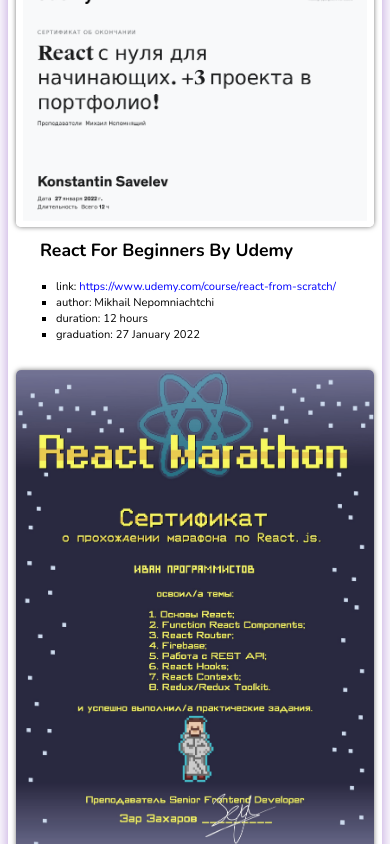
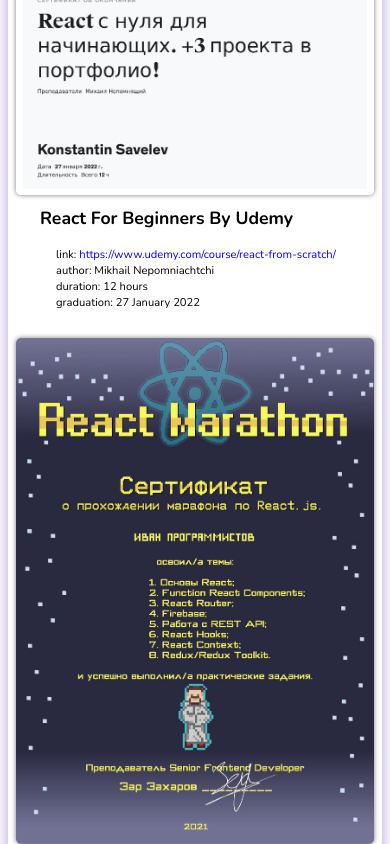
Before and after one commit to Konton022/new_cv_page, a website built with webpack: page src/index.html in a window 390 px wide. Shown: the part 1156-2000 px from the top of the page. Built offline with nearby package versions, Linux system fonts and the light colour scheme; files whose address does not match are found by name.

Commit message:
added color bg

```diff
--- a/src/styles/main.scss
+++ b/src/styles/main.scss
@@ -1,6 +1,6 @@
 @import url('https://fonts.googleapis.com/css2?family=Nunito:wght@400;700&display=swap');
 
-$main_bg_color: rgb(159, 113, 204);
+$main_bg_color: rgb(151, 119, 210);
 $default_bg_color: rgb(121, 121, 121);
 $h1_size: 1.8rem;
 $h2_size: 1.4rem;
@@ -23,7 +23,7 @@
 }
 
 ul{
-    list-style-type: square;
+    list-style-type: none;
 
     li {
         line-height: 1.5rem;
@@ -241,6 +241,7 @@
     ul {
         padding-left: 1.5rem;
         font-size: 1rem * $size_index;
+        list-style-type: none;
 
         li {
             line-height: 1rem;
@@ -254,6 +255,7 @@
         padding: 0.5rem;
     }
     .header{
+        margin: 1rem 0;
         &__wrapper {
             padding: 0 0.5rem;
         }
```
Also changed, not shown: dist/styles/main.css.
